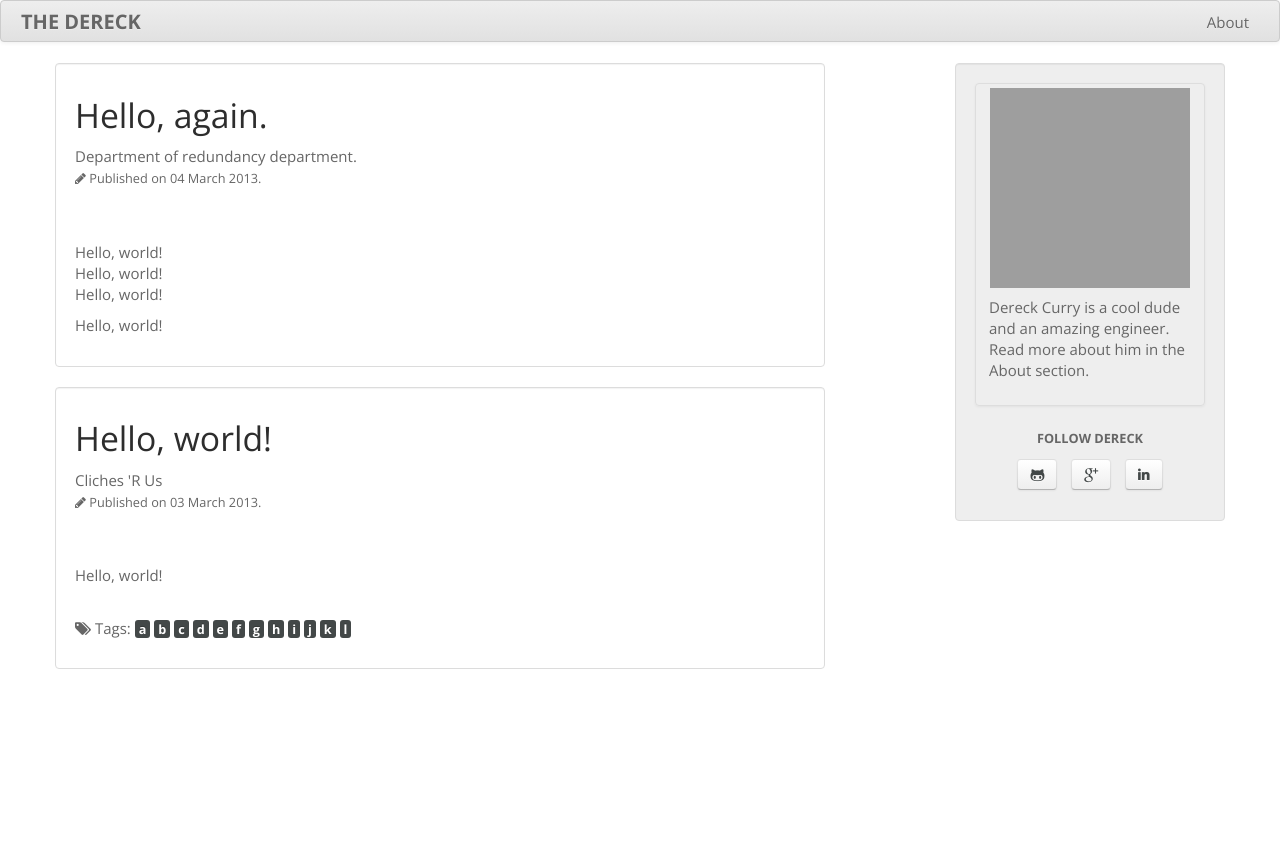
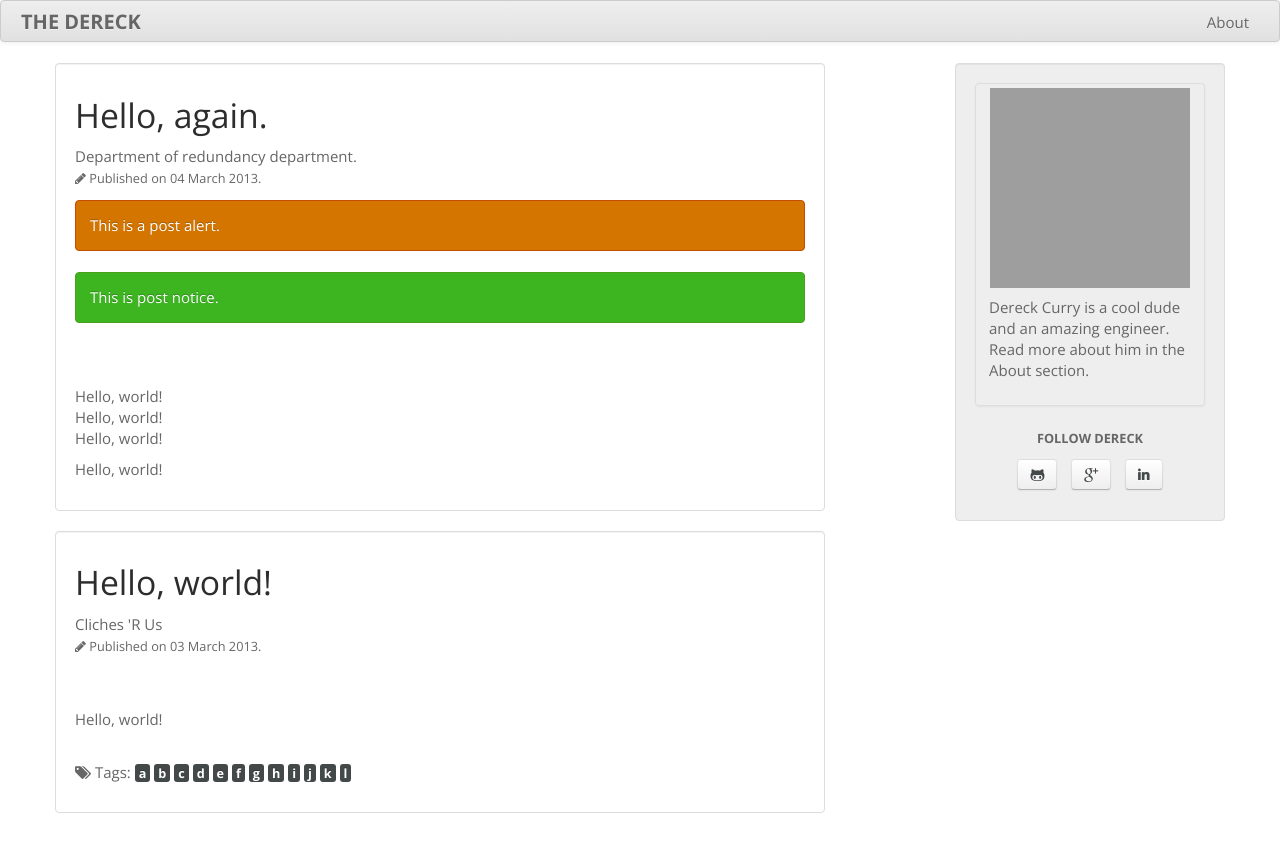
Before and after one commit to thedereck/thedereck.github.com, a Jekyll site: the page built from index.html, in a window 1280 px wide. Shown: the top 852 px of the page. Built offline with Jekyll 4.4.1, drawn with Linux system fonts in a browser that asks for light colours; grey boxes are pictures that could not be loaded.

Commit message:
Filling out the posts html.

```diff
--- a/_layouts/post.html
+++ b/_layouts/post.html
@@ -10,6 +10,10 @@
 					{% include body/post-header.html %}
 					{% include body/post-alerts-and-notices.html %}
 					{{ content }}
+					{% if page.tags.size > 0 %}
+						<br>
+						<p>{% if site.font_awesome_css %}<i class="icon-tags"></i> {% endif %}Tags: {% for t in p.tags %} <span class="label label-inverse">{{ t }} </span>{% endfor %}</p>
+					{% endif %}
 				</div>
 				<div class="span3 offset1">
 					{% include body/brief-bio.html %}
--- a/_posts/2013-03-04-hello-again.md
+++ b/_posts/2013-03-04-hello-again.md
@@ -2,6 +2,8 @@
 layout: post
 title: Hello, again.
 subtext: Department of redundancy department.
+alert: This is a post alert.
+notice: This is post notice.
 ---
 
 Hello, world!
```
